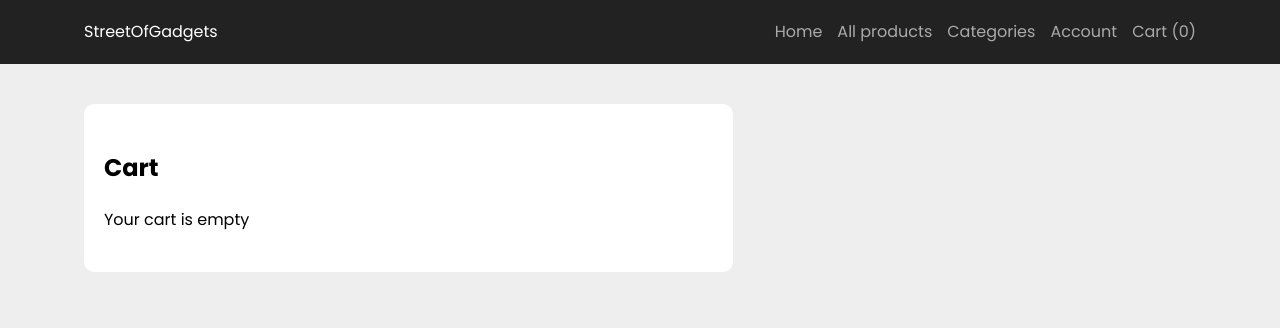
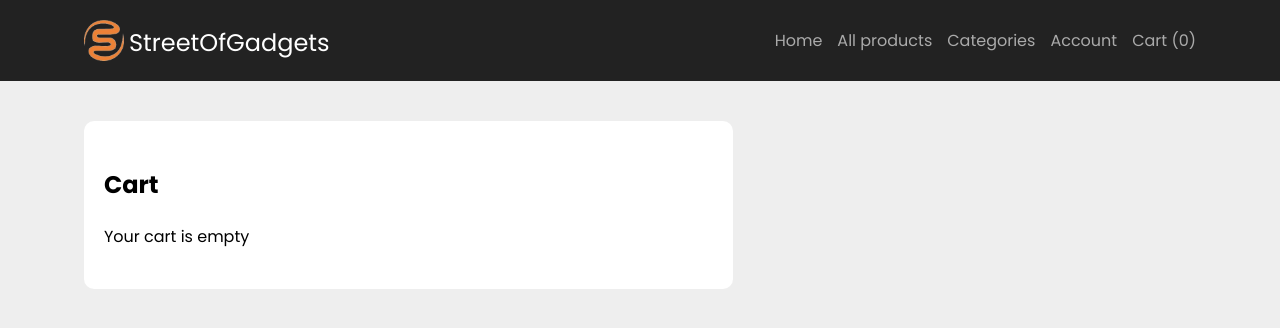
Before and after one commit to bryansomto/SondeypolskiClient, a Next.js app: page /cart in a window 1280 px wide. Shown: the top 328 px of the page. Built offline with nearby package versions, Linux system fonts and the light colour scheme; what next-reveal would draw is missing.

Commit message:
UI adjustments

```diff
--- a/components/Center.js
+++ b/components/Center.js
@@ -1,9 +1,12 @@
 import styled from "styled-components";
 
 const StyledDiv = styled.div`
-  max-width: 90%;
+  max-width: 100%;
   margin: 0 auto;
   padding: 0 20px;
+  @media screen and (min-width: 768px) {
+    max-width: 90%;
+  }
 `;
 
 export default function Center({ children }) {
--- a/components/FlyingButton.js
+++ b/components/FlyingButton.js
@@ -24,6 +24,18 @@ const FlyingButtonWrapper = styled.div`
       background-color: white;
       border: 1px solid white;
       color: #222;
+    `}
+    ${(props) =>
+      props.black &&
+      `
+      background-color: #222;
+      color: #fff;
+      &:hover {
+        background-color: #fff;
+        color: ${primary};
+        border: 1px solid ${primary};
+        transition: 0.3s
+      }
     `}
   }
   @keyframes fly {
@@ -74,6 +86,7 @@ export default function FlyingButton(props) {
       <FlyingButtonWrapper
         white={props.white}
         main={props.main}
+        black={props.black}
         onClick={() => addProduct(props._id)}
       >
         <img src={props.src} alt="" ref={imgRef} />
--- a/components/Header.js
+++ b/components/Header.js
@@ -3,7 +3,9 @@ import styled from "styled-components";
 import Center from "./Center";
 import { useContext, useState } from "react";
 import { CartContext } from "@/lib/CartContext";
+import logo from "@/lib/assets/logo/SOG_LogoHalf.png";
 import BarsIcon from "./icons/Bars";
+import Image from "next/image";
 
 const StyledHeader = styled.header`
   background-color: #222;
@@ -12,10 +14,20 @@ const StyledHeader = styled.header`
   z-index: 10;
 `;
 const Logo = styled(Link)`
+  display: flex;
+  justify-content: center;
+  align-items: end;
+  gap: 5px;
   color: #fff;
   text-decoration: none;
   position: relative;
   z-index: 3;
+  p {
+    font-size: 1.2rem;
+    @media screen and (min-width: 768px) {
+      font-size: 1.5rem;
+    }
+  }
 `;
 
 const Wrapper = styled.div`
@@ -42,6 +54,7 @@ const StyledNav = styled.nav`
   background-color: #222;
   @media screen and (min-width: 768px) {
     display: flex;
+    align-items: center;
     position: static;
     padding: 0;
   }
@@ -57,6 +70,8 @@ const NavLink = styled(Link)`
 `;
 const NavButton = styled.button`
   background-color: transparent;
+  display: flex;
+  align-items: end;
   width: 40px;
   height: 40px;
   border: 0;
@@ -76,7 +91,15 @@ export default function Header() {
     <StyledHeader>
       <Center>
         <Wrapper>
-          <Logo href={"/"}>StreetOfGadgets</Logo>
+          <Logo href={"/"}>
+            <Image
+              src={logo}
+              width={40}
+              height={40}
+              alt="Street of gadget logo"
+            />
+            <p>StreetOfGadgets</p>
+          </Logo>
 
           <StyledNav mobileNavActive={mobileNavActive}>
             <NavLink href={"/"}>Home</NavLink>
--- a/components/ProductBox.js
+++ b/components/ProductBox.js
@@ -2,6 +2,8 @@ import styled from "styled-components";
 import CartIcon from "./icons/CartIcon";
 import Link from "next/link";
 import FlyingButton from "./FlyingButton";
+import { useState } from "react";
+import { primary } from "@/lib/colors";
 
 const ProductWrapper = styled.div``;
 const WhiteBox = styled(Link)`
@@ -29,18 +31,14 @@ const Title = styled(Link)`
 
 const ProductInfoBox = styled.div`
   margin-top: 5px;
-`;
-
-const PriceRow = styled.div`
-  display: flex;
-  align-items: center;
-  justify-content: space-between;
-  margin-top: 2px;
+  display: grid;
+  gap: 2px;
 `;
 
 const Price = styled.div`
+  color: ${primary};
   font-size: 1rem;
-  font-weight: 500;
+  font-weight: 600;
   @media screen and (min-width: 768px) {
     font-size: 1.2rem;
   }
@@ -59,13 +57,13 @@ export default function ProductBox({ _id, title, description, price, images }) {
         <Title href={url} className="text-xs sm:text-sm lg:text-base">
           {title}
         </Title>
-        <PriceRow>
-          <Price>₦{price}</Price>
-          <FlyingButton _id={_id} src={images?.[0]}>
-            <p className="hidden md:flex text-sm">Add to cart</p>
-            <CartIcon className="flex md:hidden w-4 h-4 sm:w-6 sm:h-6" />
-          </FlyingButton>
-        </PriceRow>
+        {/* <PriceRow> */}
+        <Price>₦{price + ".00"}</Price>
+        <FlyingButton black="true" _id={_id} src={images?.[0]}>
+          <p className="flex">Add to cart</p>
+          <CartIcon className="pl-2" />
+        </FlyingButton>
+        {/* </PriceRow> */}
       </ProductInfoBox>
     </ProductWrapper>
   );
--- a/components/ProductsGrid.js
+++ b/components/ProductsGrid.js
@@ -4,7 +4,7 @@ import { RevealList, RevealWrapper } from "next-reveal";
 
 const StyledProductsGrid = styled.div`
   display: grid;
-  grid-template-columns: 1fr 1fr 1fr;
+  grid-template-columns: 1fr 1fr;
   gap: 10px;
   padding-top: 10px;
   @media screen and (min-width: 768px) {
--- a/pages/product/[id].js
+++ b/pages/product/[id].js
@@ -6,6 +6,7 @@ import Title from "@/components/Title";
 import WhiteBox from "@/components/WhiteBox";
 import CartIcon from "@/components/icons/CartIcon";
 import { CartContext } from "@/lib/CartContext";
+import { primary } from "@/lib/colors";
 import { mongooseConnect } from "@/lib/mongoose";
 import { Product } from "@/models/Product";
 import { useContext } from "react";
@@ -28,8 +29,9 @@ const PriceRow = styled.div`
 `;
 
 const Price = styled.span`
-  font-size: 1.3rem;
-  font-weight: 500;
+  color: ${primary};
+  font-size: 1.7rem;
+  font-weight: 600;
 `;
 
 export default function ProductPage({ product }) {
@@ -47,10 +49,14 @@ export default function ProductPage({ product }) {
             <p>{product.description}</p>
             <PriceRow>
               <div>
-                <Price>₦{product.price}</Price>
+                <Price>₦{product.price + ".00"}</Price>
               </div>
               <div>
-                <FlyingButton main _id={product._id} src={product.images?.[0]}>
+                <FlyingButton
+                  black="true"
+                  _id={product._id}
+                  src={product.images?.[0]}
+                >
                   <CartIcon /> Add to cart
                 </FlyingButton>
               </div>
```
Also changed, not shown: lib/assets/logo/SOG_Logo.png (added), lib/assets/logo/SOG_LogoHalf.png (added).
